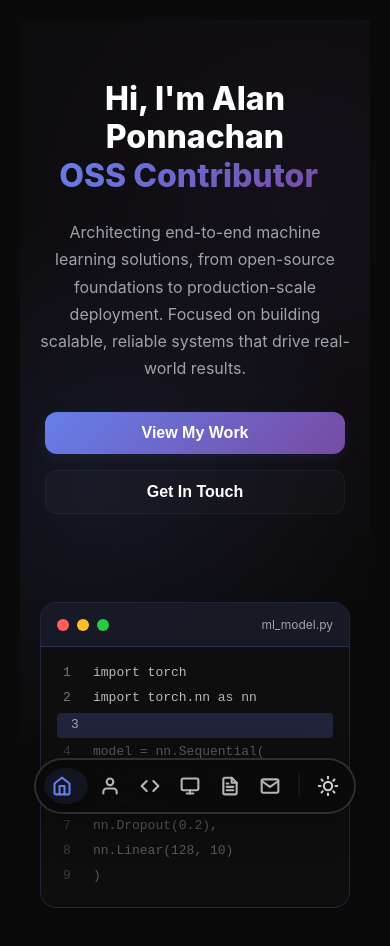
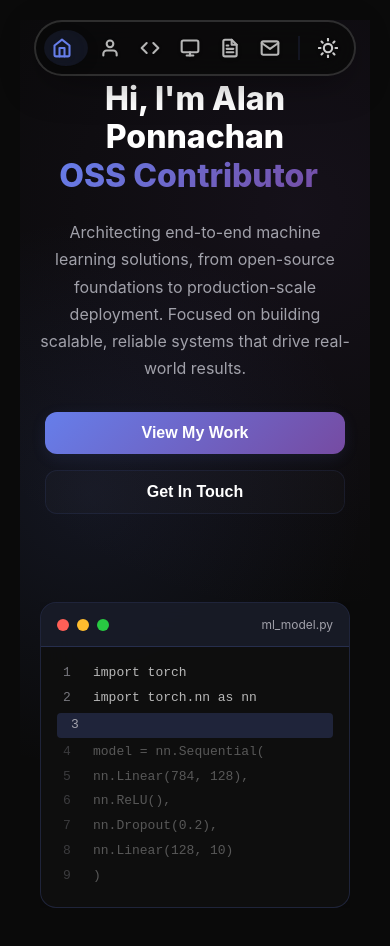
Before and after one commit to AlanPonnachan/AlanPonnachan.github.io, a React (Create React App) app: page / in a window 390 px wide. Shown: the top 946 px of the page. Built offline with nearby package versions, Linux system fonts and the light colour scheme.

Commit message:
responsive design

```diff
--- a/src/App.css
+++ b/src/App.css
@@ -1283,8 +1283,8 @@ body {
   /* --- 1. Navigation (Floating Dock Fix) --- */
   .navigation {
     /* Reset desktop positioning */
-    top: auto;
-    bottom: 30px; /* Dock at the bottom */
+    top: 20px;
+    bottom: auto;
 
     /* Keep centering logic */
     left: 50%;
```
